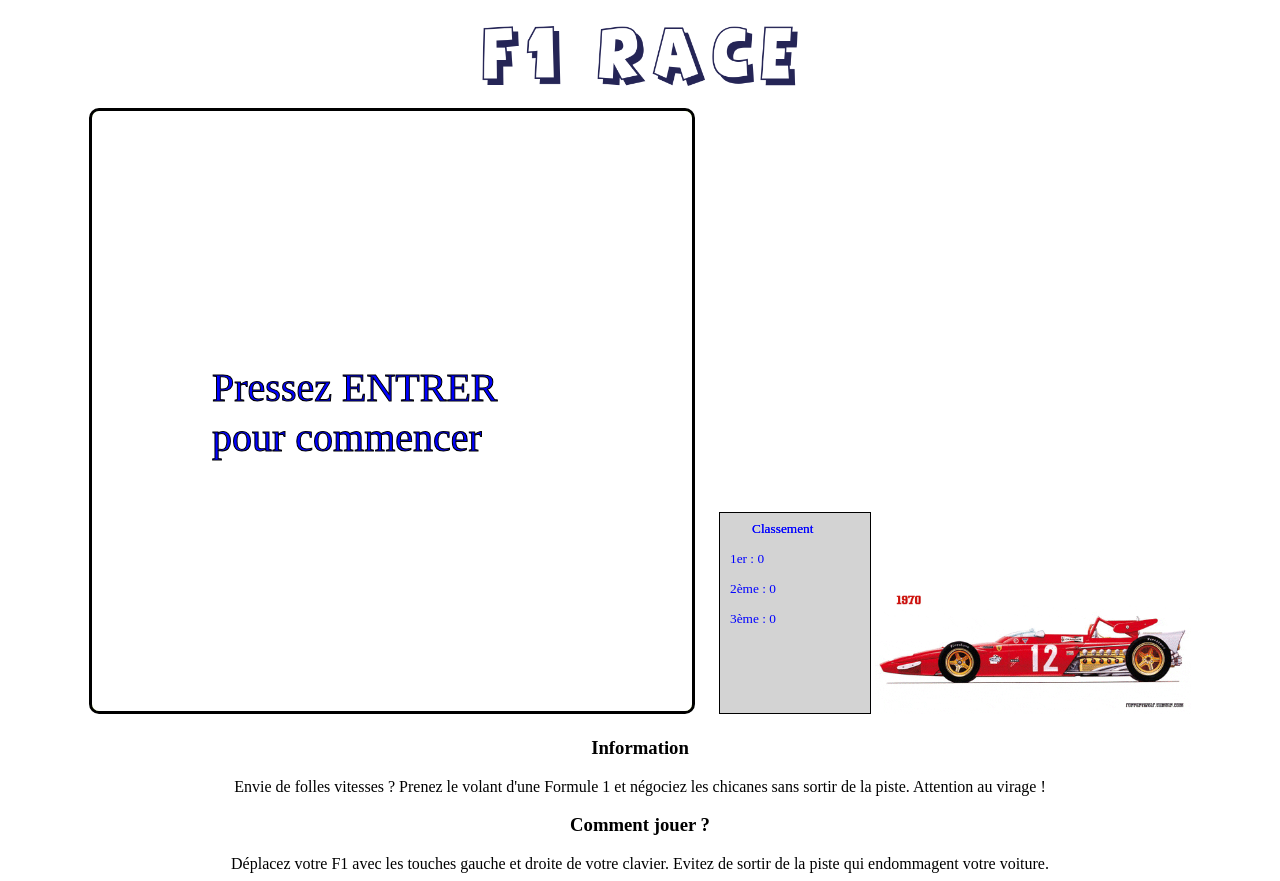
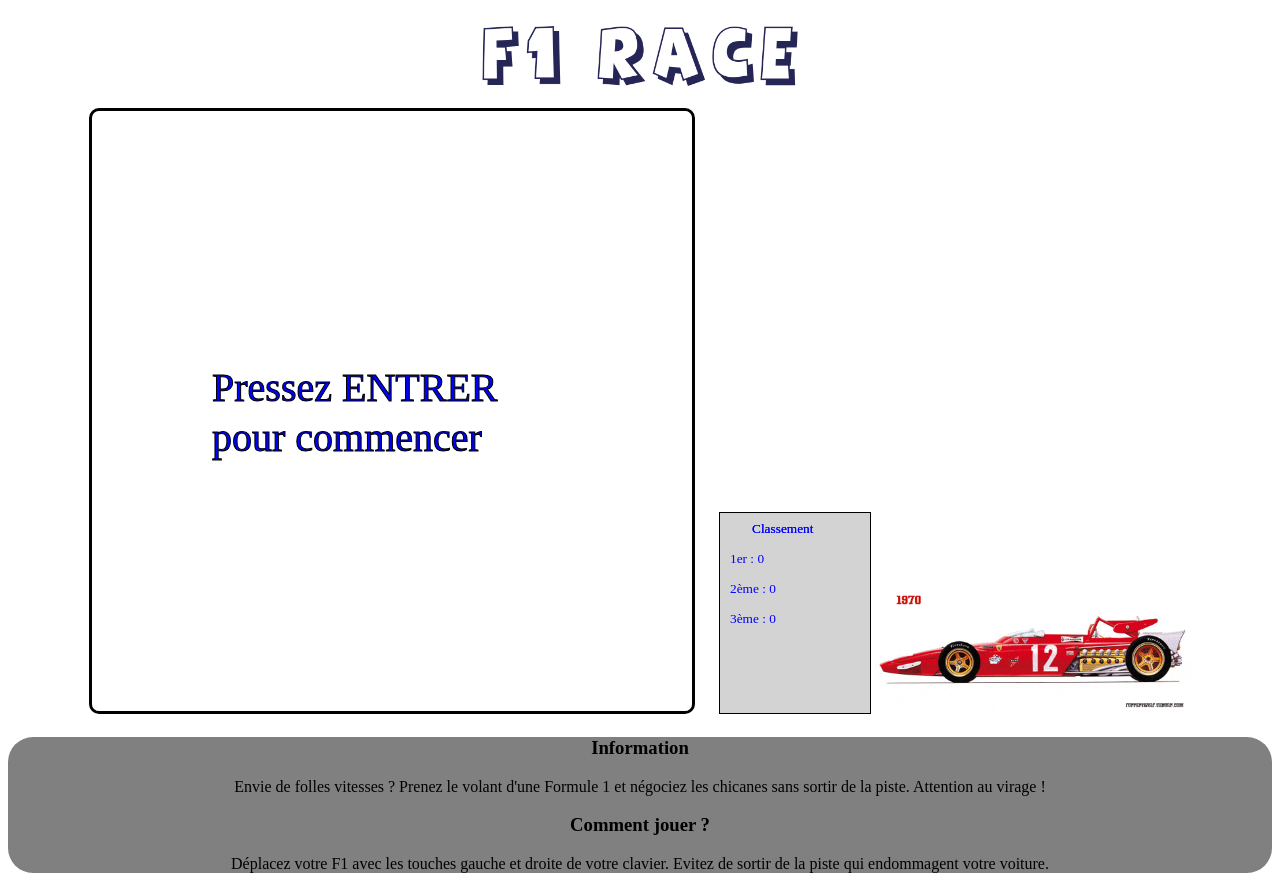
Before and after one commit to Francois-hardy/Projet-Java-Script-1, a plain HTML site: page Test_Interface/index.html in a window 1280 px wide. Drawn offline with Linux system fonts and the light colour scheme.

Commit message:
ChangeCSS
Texte informations with new background

```diff
--- a/Test_Interface/index.html
+++ b/Test_Interface/index.html
@@ -26,11 +26,12 @@
   <canvas id="Tableau" width="150" height="200"> </canvas>
 
     <img src="images/car.gif">
-
+    <div style="border-radius: 25px;background-color: grey;">
   <h3>Information</h3>
   Envie de folles vitesses ? Prenez le volant d'une Formule 1 et négociez les chicanes sans sortir de la piste. Attention au virage !
   <h3>Comment jouer ?</h3>
   Déplacez votre F1 avec les touches gauche et droite de votre clavier. Evitez de sortir de la piste qui endommagent votre voiture.
   </center>
+</div>
 </body>
 </html>
```
